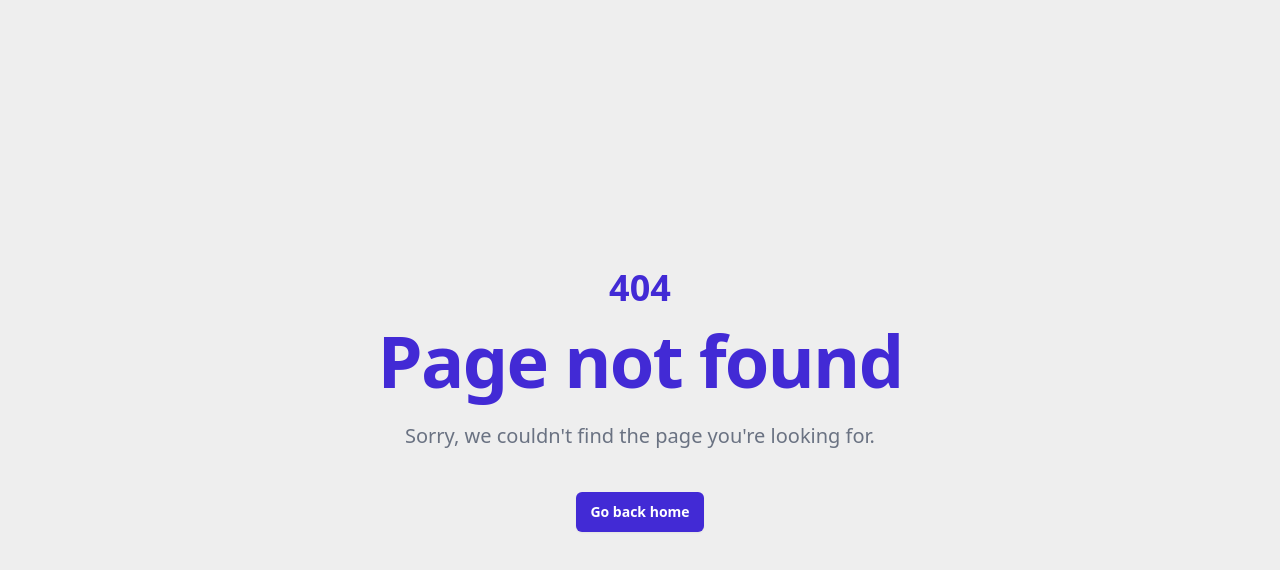
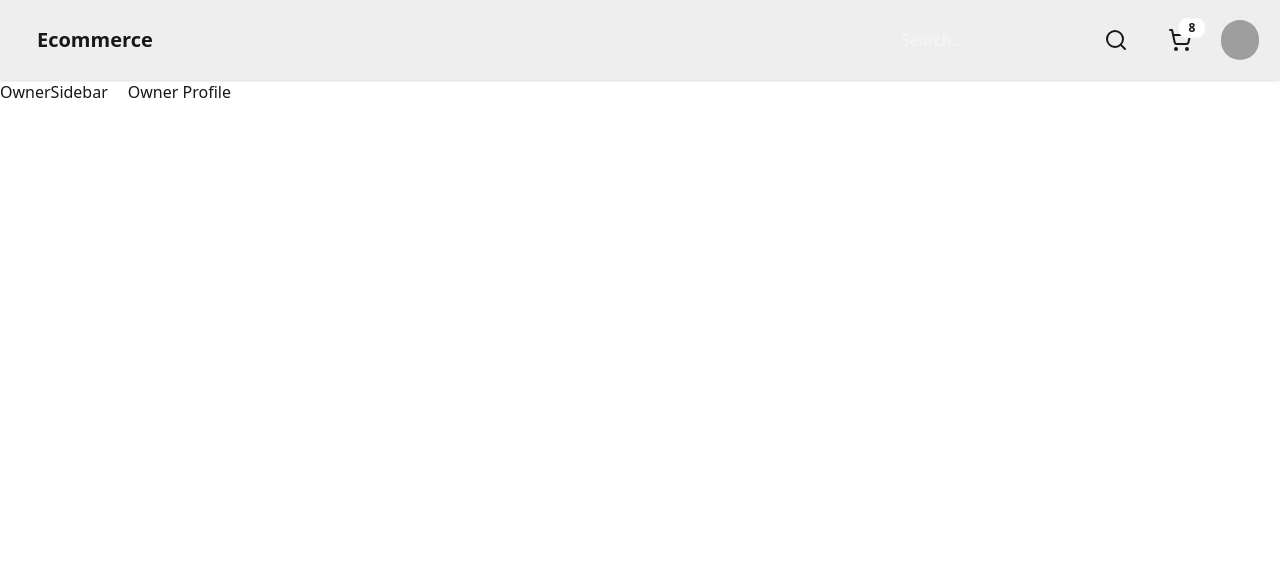
Before and after one commit to PutuRivan/frontend-ecommerce-sc-2025, a React (Vite) app: page /owner in a window 1280 px wide. Before the commit this address had no page. Shown: the top 570 px of the page. Built offline with nearby package versions, Linux system fonts and the light colour scheme; grey boxes are pictures that could not be loaded.

Commit message:
feat:owner-page

```diff
--- a/src/App.jsx
+++ b/src/App.jsx
@@ -11,6 +11,8 @@ import Login from './pages/auth/Login';
 import UserLayout from './layout/UserLayout';
 import Profile from './pages/user/Profile';
 import Purchase from './pages/user/Purchase';
+import OwnerLayout from './layout/OwnerLayout';
+import OwnerProfile from './pages/owner/Profile';
 
 const App = () => {
   return (
@@ -32,6 +34,10 @@ const App = () => {
           <Route path="purchase" element={<Purchase />} />
         </Route>
 
+        <Route path="/owner" element={<OwnerLayout />}>
+          <Route index element={<OwnerProfile />} />
+        </Route>
+
         <Route path="*" element={<NotFound />} />
       </Routes>
     </>
--- /dev/null
+++ b/src/components/owner/owner-sidebar.jsx
@@ -0,0 +1,9 @@
+import React from 'react'
+
+const OwnerSidebar = () => {
+  return (
+    <div>OwnerSidebar</div>
+  )
+}
+
+export default OwnerSidebar
--- /dev/null
+++ b/src/layout/OwnerLayout.jsx
@@ -0,0 +1,18 @@
+import React from 'react'
+import Navbar from '../components/navigation-bar/Navbar'
+import { Outlet } from 'react-router'
+import OwnerSidebar from '../components/owner/owner-sidebar'
+
+const OwnerLayout = () => {
+    return (
+        <>
+            <Navbar />
+            <div className='flex gap-5'>
+                <OwnerSidebar />
+                <Outlet />
+            </div>
+        </>
+    )
+}
+
+export default OwnerLayout
--- /dev/null
+++ b/src/pages/owner/Profile.jsx
@@ -0,0 +1,9 @@
+import React from 'react'
+
+const OwnerProfile = () => {
+  return (
+    <div>Owner Profile</div>
+  )
+}
+
+export default OwnerProfile
```
